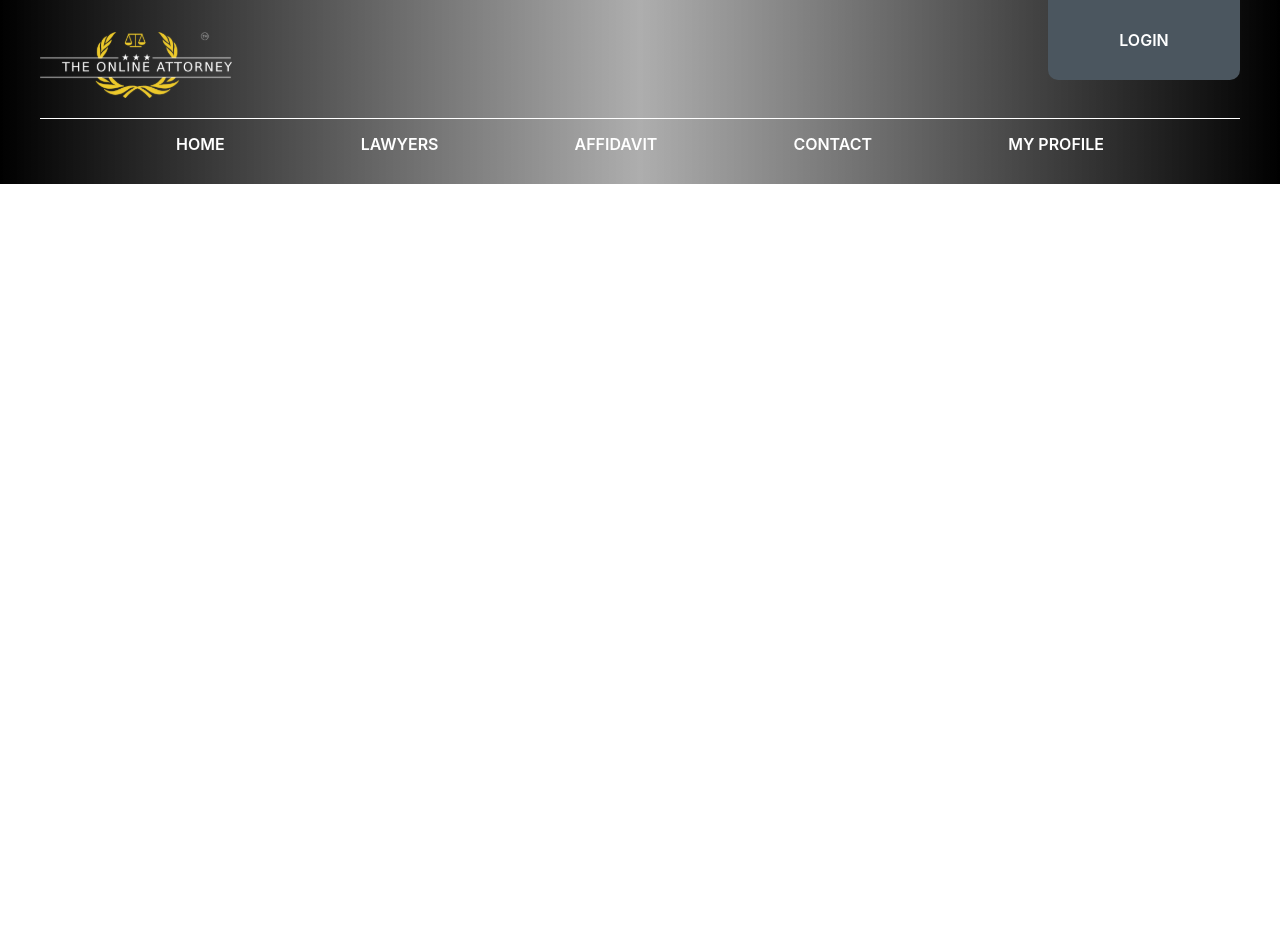
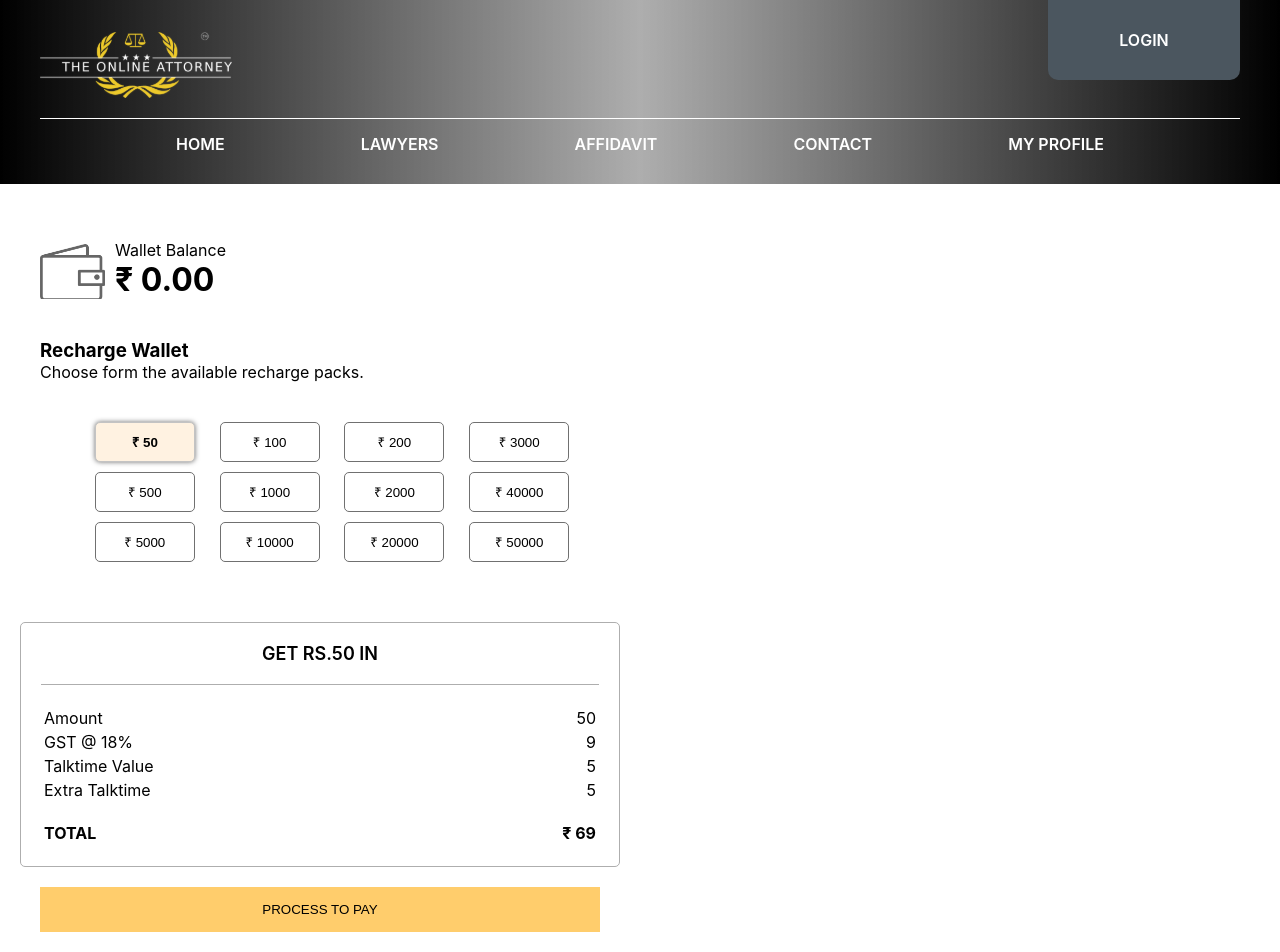
Before and after one commit to AkshanshChauhan/advocate.dev, a React (Create React App) app: page /myprofile/wallet in a window 1280 px wide. Shown: the top 952 px of the page. Before the commit the page ends 800 px from the top, so only its background shows below. Built offline with nearby package versions, Linux system fonts and the light colour scheme; no server answers.

Commit message:
ksdfhjhdfsjhsdfkjhjdshfcb

```diff
--- a/src/Card/index.jsx
+++ b/src/Card/index.jsx
@@ -1,8 +1,12 @@
-import React, { useState } from "react";
+import React, { useEffect, useState } from "react";
 import "./card.scss";
 
 function Card(info) {
     const [likeBool, setLikeBool] = useState(false);
+
+    useEffect(()=>{
+        info.isLike ? setLikeBool(true) : setLikeBool(false);
+    }, []);
 
     function like(id) {
         var myHeaders = new Headers();
@@ -17,7 +21,7 @@ function Card(info) {
         fetch(`https://api.theonlineattorney.in/api/v1/action/${id}?action=${likeBool ? "dislike" : "like"}`, requestOptions)
             .then(response => response.json())
             .then(result => {
-                if(result.status === true) {
+                if(result.status) {
                     likeBool ? setLikeBool(false) : setLikeBool(true);
                 }
             })
--- a/src/Main/homePage.jsx
+++ b/src/Main/homePage.jsx
@@ -162,8 +162,9 @@ function HomePage() {
                         ratting={e.rating}
                         works={e.work}
                         reviews={e.review}
-                        charge={e.advocate_charge}
+                        charge={e.charge}
                         id={e.id}
+                        isLike={e.islike}
                         key={k}
                     />
                 )}
--- a/src/Main/index.jsx
+++ b/src/Main/index.jsx
@@ -13,6 +13,7 @@ import bg2 from "../Images/background2.svg";
 import bg3 from "../Images/background3.svg";
 import bg4 from "../Images/background4.svg";
 import bg5 from "../Images/background5.svg";
+import Wallet from "../Pages/MyProfile/wallet";
 import Payment from "../Pages/MyProfile/payment";
 import EditProfile from "../Pages/MyProfile/editProfile";
 import { checkLoginAction } from "../Redux/Actions/login";
@@ -62,6 +63,7 @@ function Main() {
                 <Route path="/myprofile" element={<MyProfile backgroundImage={bg2} height={500} top={60} />} />
                 <Route path="/myprofile/edit-profile" element={<EditProfile backgroundImage={bg5} height={400} top={60} />} />
                 <Route path="/myprofile/payment" element={<Payment backgroundImage={bg5} height={400} top={60} />} />
+                <Route path="/myprofile/wallet" element={<Wallet height={400} top={60} />} />
                 <Route path="/user/:id" element={<User/>}/>
             </Routes>
         </BrowserRouter>
--- a/src/Pages/Lawyers/index.jsx
+++ b/src/Pages/Lawyers/index.jsx
@@ -97,8 +97,9 @@ function Lawyers(info) {
                         ratting={e.rating}
                         works={e.work}
                         reviews={e.review}
-                        charge={e.advocate_charge}
+                        charge={e.charge}
                         id={e.id}
+                        isLike={e.islike}
                         key={k}
                     />
                 )}
--- a/src/Pages/Lawyers/prefScroll.jsx
+++ b/src/Pages/Lawyers/prefScroll.jsx
@@ -26,8 +26,6 @@ function Pref(info) {
         getAllOps();
     }, [])
 
-    console.log(allOps)
-
     function ButtonOps(data) {
         return (
             <button className="prefLinkBtn" onClick={()=>info.clickCheck(data.index)}></button>
--- /dev/null
+++ b/src/Pages/MyProfile/wallet/index.jsx
@@ -0,0 +1,63 @@
+import React, { useState } from "react";
+import "./wallet.style.scss";
+
+const rechargePackJSON = [50, 100, 200, 3000, 500, 1000, 2000, 40000, 5000, 10000, 20000, 50000];
+
+export default function Wallet(info) {
+    const [price, setPrice] = useState(50);
+    const [selPrice, setSelPrice] = useState(0);
+    function Button(pr) {
+        return (
+            <button className={selPrice===pr.index ? "rechargePrice sel" : "rechargePrice"} onClick={(e)=>{
+                setSelPrice(pr.index);
+                setPrice(pr.price);
+            }}>₹ {pr.price}</button>
+        )
+    }
+    return (
+        <div className="wallet" style={{top: 200}}>
+            <div className="walletNav">
+                <div className="walletLogo"></div>
+                <div className="walletRight">
+                    <p className="walletNavTitle">Wallet Balance</p>
+                    <h1 className="walletBalance">₹ 0.00</h1>
+                </div>
+            </div>
+            <div className="walletMainSection">
+                <h3 className="walletTitle">Recharge Wallet</h3>
+                <div className="walletSubTitle">Choose form the available recharge packs.</div>
+                <div className="walletRechargePackSection">
+                    {rechargePackJSON.map((e, i)=>{
+                        return <Button price={e} index={i}/>
+                    })}
+                </div>
+            </div>
+            <div className="rec">
+                <div className="recHead">GET RS.{price} IN</div>
+                <table className="calculation">
+                    <tr>
+                        <td className="leftSide">Amount</td>
+                        <td className="rightSide">{price}</td>
+                    </tr>
+                    <tr>
+                        <td className="leftSide">GST @ 18%</td>
+                        <td className="rightSide">{price*0.18}</td>
+                    </tr>
+                    <tr>
+                        <td className="leftSide">Talktime Value</td>
+                        <td className="rightSide">{price*0.10}</td>
+                    </tr>
+                    <tr>
+                        <td className="leftSide">Extra Talktime</td>
+                        <td className="rightSide">{price*0.10}</td>
+                    </tr>
+                    <tr>
+                        <th className="leftSide">TOTAL</th>
+                        <th className="rightSide">₹ {price + price*0.18 + price*0.10 + price*0.10}</th>
+                    </tr>
+                </table>
+            </div>
+            <button className="button">PROCESS TO PAY</button>
+        </div>
+    )
+}
--- /dev/null
+++ b/src/Pages/MyProfile/wallet/wallet.style.scss
@@ -0,0 +1,85 @@
+.wallet {
+    width: 50%;
+    position: relative;
+    .walletNav {
+        padding: 40px;
+        display: flex;
+        gap: 10px;
+        .walletLogo {
+            width: 65px;
+            background-size: cover;
+            background-repeat: no-repeat;
+            background-image: url("./img/wallet.svg");
+        }
+        .walletRight {
+            .walletNavTitle {}
+            .walletBalance {}
+        }
+    }
+    .walletMainSection {
+        padding: 40px;
+        padding-top: 0px;
+        padding-bottom: 0px;
+        .walletTitle {}
+        .walletSubTitle {}
+        .walletRechargePackSection {
+            gap: 10px;
+            width: 90%;
+            padding: 40px;
+            display: flex;
+            flex-wrap: wrap;
+            align-items: center;
+            justify-content: space-evenly;
+            .rechargePrice {
+                width: 100px;
+                padding: 10px;
+                border-radius: 5px;
+                border: 1px solid #707070;
+                background-color: transparent;
+            }
+            .sel {
+                font-weight: 600;
+                background-color: #FFF2E1;
+                border: 1px solid #C3C3C3;
+                box-shadow: 0px 0px 5px #707070;
+            }
+        }
+    }
+    .rec {
+        margin: 20px;
+        padding: 20px;
+        overflow: hidden;
+        border-radius: 5px;
+        border: 1px solid #AEAEAE;
+        .recHead {
+            font-size: large;
+            font-weight: 600;
+            text-align: center;
+            padding-bottom: 20px;
+            border-bottom: 1px solid #AEAEAE;
+        }
+        .calculation {
+            width: 100%;
+            margin-top: 20px;
+            tr {
+                .rightSide {
+                    text-align: right;
+                }
+                .leftSide {
+                    text-align: left;
+                }
+                th {
+                    padding-top: 20px;
+                }
+            }
+        }
+    }
+    .button {
+        margin: 0px 40px;
+        width: calc(100% - 80px);
+        border: 0px;
+        padding: 15px;
+        background-color: #FFCD6C;
+    }
+    margin-bottom: 300px;
+}
```
Also changed, not shown: src/Pages/MyProfile/wallet/img/wallet.svg (added).
